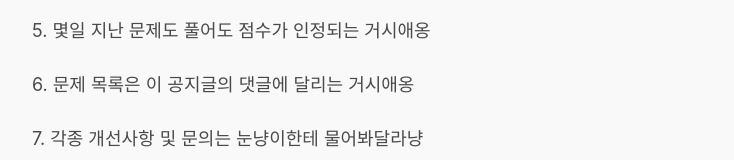
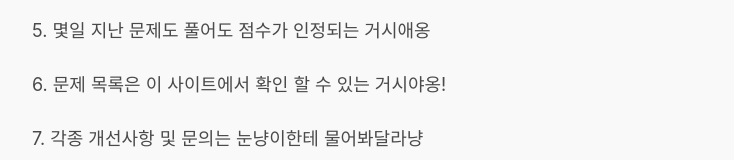
Before and after one commit to algorithm-challengers/algorithm-challengers.github.io, a Svelte app: page / in a window 1280 px wide. Shown: the part 456-616 px from the top of the page, without its empty margins (266-1000 px from the left). Built offline with nearby package versions, Linux system fonts and the light colour scheme.

Commit message:
Update App.svelte

```diff
--- a/src/App.svelte
+++ b/src/App.svelte
@@ -27,7 +27,7 @@
 		<p>3. 코딩테스트를 완료 하였다면 문제 웹 페이지의 전체를 캡처해서 냥방에 올리면 되는 거시야옹</p>
 		<p>4. 문제를 풀 때마다 성실 냥이 점수가 1점씩 올르는 거시애옹</p>
 		<p>5. 몇일 지난 문제도 풀어도 점수가 인정되는 거시애옹</p>
-		<p>6. 문제 목록은 이 공지글의 댓글에 달리는 거시애옹</p>
+		<p>6. 문제 목록은 이 사이트에서 확인 할 수 있는 거시야옹!</p>
 		<p>7. 각종 개선사항 및 문의는 눈냥이한테 물어봐달라냥</p>
 	{/if}
 
```
